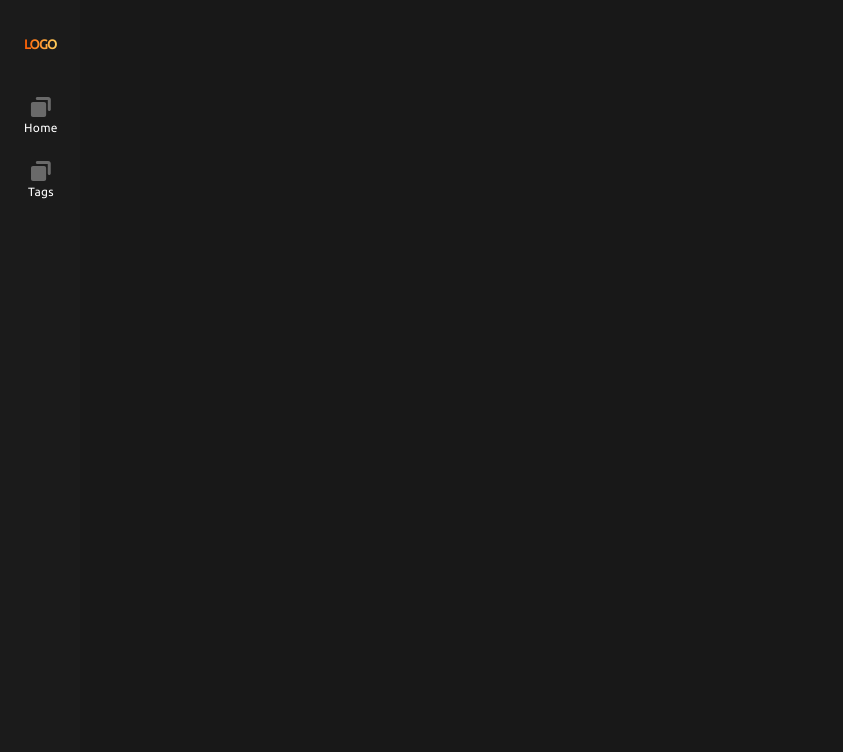
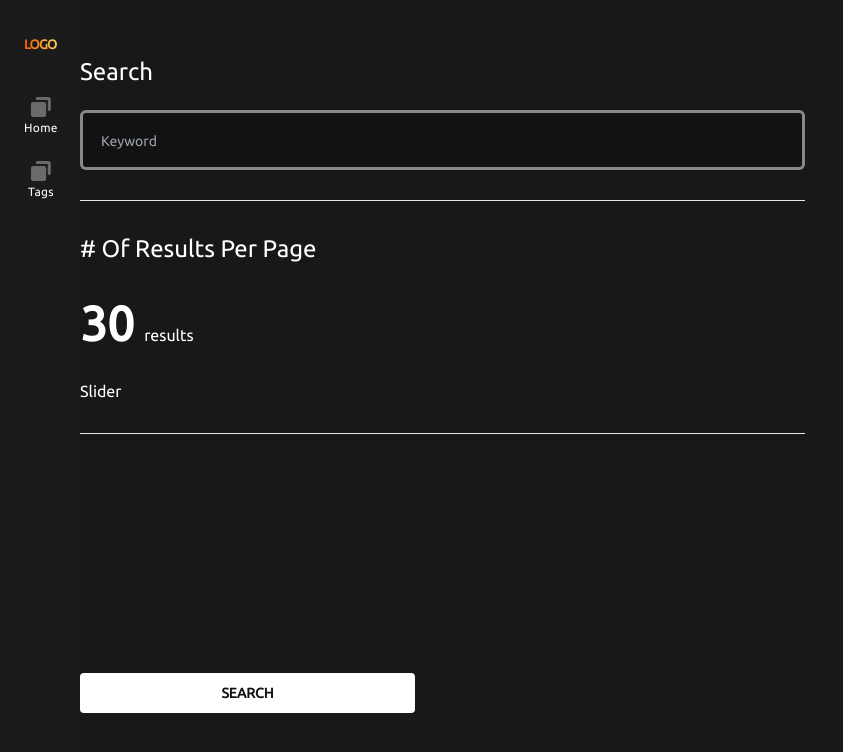
Before and after one commit to charlielinz/aha-exam, a Next.js app: page / in a window 1280 px wide. Shown: the top 752 px of the page, without its empty margins (0-843 px from the left). Built offline with nearby package versions, Linux system fonts and the light colour scheme.

Commit message:
Update: main part ui

```diff
--- /dev/null
+++ b/components/Button.js
@@ -0,0 +1,9 @@
+const Button = ({ text }) => {
+  return (
+    <div className="w-[335px] bg-white hover:bg-default rounded py-[13px] px-4 hover:border-[1px] hover:border-solid hover:border-white text-default hover:text-white font-bold text-sm leading-[14px] text-center">
+      {text}
+    </div>
+  );
+};
+
+export default Button;
--- /dev/null
+++ b/components/Input.js
@@ -0,0 +1,12 @@
+import React from "react";
+
+const Input = ({ placeholder }) => {
+  return (
+    <input
+      placeholder={placeholder}
+      className="box-border w-[725px] h-[60px] bg-default rounded-md pl-[18px] border-[3px] border-solid border-white focus:border-tutor focus:outline-none border-opacity-50 placeholder:text-[14px] placeholder:leading-[21px]"
+    ></input>
+  );
+};
+
+export default Input;
--- a/components/Navitems.js
+++ b/components/Navitems.js
@@ -1,4 +1,6 @@
 import Image from "next/image";
+import { useState } from "react";
+import { useRouter } from "next/router";
 import icon from "../public/fa-solid_pencil-ruler.svg";
 
 const Navitems = () => {
--- /dev/null
+++ b/components/Profile.js
@@ -0,0 +1,9 @@
+import React from 'react'
+
+const Profile = () => {
+  return (
+    <div>Profile</div>
+  )
+}
+
+export default Profile
--- /dev/null
+++ b/components/Slider.js
@@ -0,0 +1,9 @@
+import React from 'react'
+
+const Slider = () => {
+  return (
+    <div>Slider</div>
+  )
+}
+
+export default Slider
--- a/pages/index.js
+++ b/pages/index.js
@@ -1,11 +1,34 @@
 import Navitems from "../components/Navitems";
+import Input from "../components/Input";
+import Button from "../components/Button";
+import Slider from "../components/Slider";
+import Profile from "../components/Profile";
 
 export default function Home() {
   return (
     <>
-      <div className="bg-sidebar w-20 h-screen">
-        <div className="absolute flex flex-col gap-[43px] max-w-fit top-[37px] left-6">
-          <Navitems />
+      <div className="grid grid-flow-col auto-cols-min">
+        <div className="bg-sidebar w-20 h-screen">
+          <div className="absolute flex flex-col gap-[43px] max-w-fit top-[37px] left-6">
+            <Navitems />
+          </div>
+        </div>
+        <div className="flex flex-col gap-[30px] max-w-[725px] mx-auto mt-[34px] mb-[87px]">
+          <section>
+            <p className="text-2xl leading-9 my-5">Search</p>
+            <Input placeholder={"Keyword"} />
+          </section>
+          <section className="flex flex-col gap-5 py-[30px] border-y-[1px]">
+            <p className="text-2xl leading-9"># Of Results Per Page</p>
+            <p className="space-x-[10px]">
+              <span className="font-bold text-5xl leading-normal">30</span>
+              <span className="text-base leading-normal">results</span>
+            </p>
+            <Slider />
+          </section>
+          <section className="mt-auto">
+            <Button text={"SEARCH"} />
+          </section>
         </div>
       </div>
     </>
--- a/tailwind.config.js
+++ b/tailwind.config.js
@@ -1,4 +1,5 @@
 const defaultTheme = require("tailwindcss/defaultTheme");
+
 module.exports = {
   content: [
     "./pages/**/*.{js,ts,jsx,tsx}",
@@ -6,9 +7,11 @@ module.exports = {
   ],
   theme: {
     extend: {
-      backgroundColor: {
+      colors: {
         home: "#181818",
         sidebar: "#1B1B1B",
+        default: "#121212",
+        tutor: "#FF9B33",
       },
     },
     fontFamily: {
```
Also changed, not shown: hooks/useWindowWidth.js (added, +18 -0 lines).
